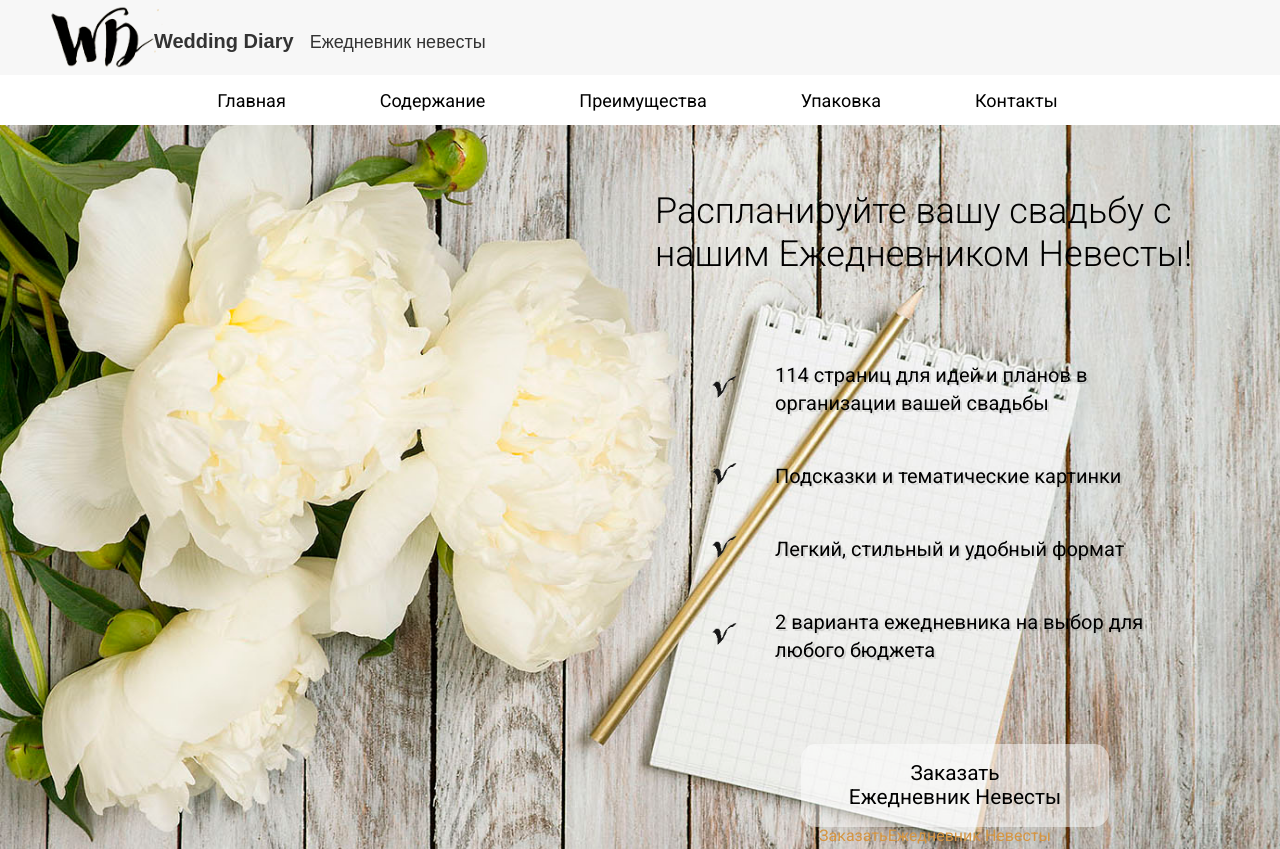
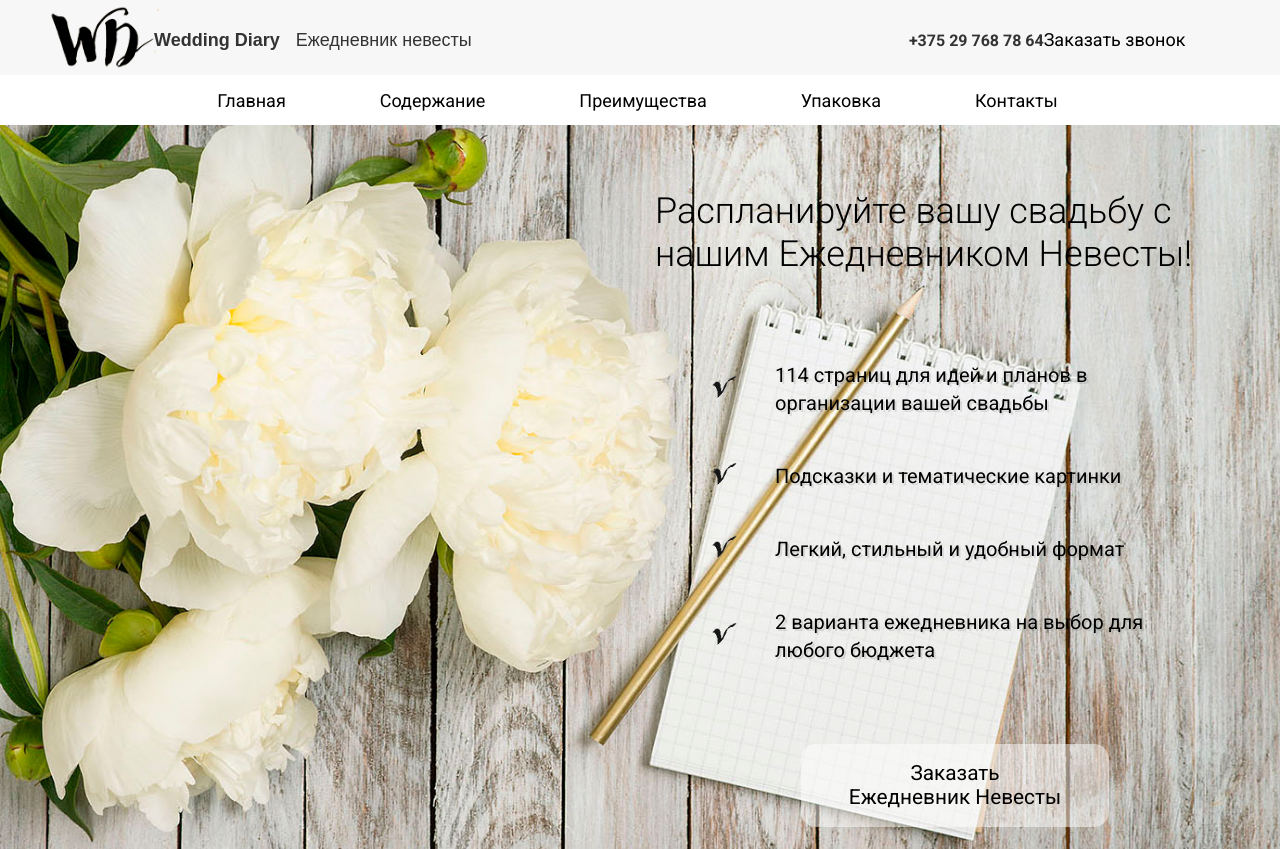
Before and after one commit to elenamargayova/plannerforyou, a website: page app/index.html in a window 1280 px wide. Shown: the top 849 px of the page. Drawn offline with Linux system fonts and the light colour scheme.

Commit message:
header styling in progress

```diff
--- a/app/assets/styles/modules/_site-header.css
+++ b/app/assets/styles/modules/_site-header.css
@@ -18,9 +18,18 @@
     }
   }
   &--logo {
-    width: 70%;
+    width: 85%;
     height: 100%;
     display: inline-block;
+    @mixin atSmaller {
+      width: 50%;
+    }
+    @mixin atMedium {
+      width: 70%;
+    }
+    @mixin atLarger {
+      width: 65%;
+    }
   }
   &--logo-img {
     display: inline-block;
@@ -46,9 +55,12 @@
   }
   &--logo-info {
     display: inline-block;
-  margin: 15px 0px 0px 100px;
+    margin: 8px 0px 0px 80px;
+    @mixin atSmaller {
+      margin: 8px 0px 0px 80px;
+    }
     @mixin atSmall {
-      margin: 15px 0px 0px 100px;
+      margin: 8px 0px 0px 100px;
     }
     @mixin atMedium {
       margin: 30px 0px 0px 150px;
@@ -60,11 +72,25 @@
       margin-right: 16px;
       font-weight: bold;
       font-family: 'Arial', serif;
-      font-size: 20px;
+      font-size: 18px;
+      display: block;
+      @mixin atMedium {
+        display: inline-block;
+        margin-right: 16px;
+        font-weight: bold;
+        font-family: 'Arial', serif;
+        font-size: 18px;
+      }
     }
     .rus {
       font-family: Arial, serif;
-      font-size: 18px;
+      font-size: 16px;
+      display: block;
+      @mixin atMedium {
+        display: inline-block;
+        font-family: Arial, serif;
+        font-size: 18px;
+      }
     }
   }
   &__logo {
@@ -197,7 +223,7 @@
       display: inline-block;
       span {
         font-weight: bolder;
-        margin-right: 25px;
+        /*margin-right: 25px;*/
       }
       a {
         color: #000;
@@ -209,6 +235,12 @@
       transform: scale(1);
       background-color: $LightGrey;
     }
+    @mixin atLarge {
+      width:28%;
+    }
+    @mixin atLarger {
+      width:33%;
+    }
     &--is-visible {
       opacity: 1;
       z-index: 1;
--- a/app/index.html
+++ b/app/index.html
@@ -28,9 +28,9 @@
         <div class="site-header__menu-icon__middle"></div>
       </div>
 
-      <!--<div class="site-header__contacts-content">
-          <span>+375 29 768 78 64</span><a href="#" class="btn open-modal">Заказать звонок</a>
-      </div>-->
+      <div class="site-header__contacts-content">
+          <span>+375 29 768 78 64</span><a href="#" class="open-modal">Заказать звонок</a>
+      </div>
     </div>
     <div class="wrapper wrapper--bg-White">
       <div class="site-header__menu-content ">
@@ -63,7 +63,6 @@
           <li>2 варианта ежедневника на выбор для любого бюджета</li>
         </ul>
         <p><a href="#" class="btn btn--white btn--large open-modal">Заказать<span>Ежедневник Невесты</span></a></p>
-          <p><a href="callback.php">Заказать<span>Ежедневник Невесты</span></a></p>
       </div>
     </div>
   </div>
--- a/app/temp/styles/styles.css
+++ b/app/temp/styles/styles.css
@@ -1851,9 +1851,30 @@ Instead edit gulp/templates/sprite*/
   }
 
 .site-header--logo {
-    width: 70%;
+    width: 85%;
     height: 100%;
     display: inline-block;
+  }
+
+@media (min-width: 525px) {
+
+.site-header--logo {
+      width: 50%
+  }
+  }
+
+@media (min-width: 800px) {
+
+.site-header--logo {
+      width: 70%
+  }
+  }
+
+@media (min-width: 1100px) {
+
+.site-header--logo {
+      width: 65%
+  }
   }
 
 .site-header--logo-img {
@@ -1894,13 +1915,20 @@ Instead edit gulp/templates/sprite*/
 
 .site-header--logo-info {
     display: inline-block;
-  margin: 15px 0px 0px 100px;
-  }
-
-@media (min-width: 640px) {
+    margin: 8px 0px 0px 80px;
+  }
+
+@media (min-width: 525px) {
 
 .site-header--logo-info {
-      margin: 15px 0px 0px 100px
+      margin: 8px 0px 0px 80px
+  }
+  }
+
+@media (min-width: 640px) {
+
+.site-header--logo-info {
+      margin: 8px 0px 0px 100px
   }
   }
 
@@ -1922,13 +1950,35 @@ Instead edit gulp/templates/sprite*/
       margin-right: 16px;
       font-weight: bold;
       font-family: 'Arial', serif;
-      font-size: 20px;
-    }
+      font-size: 18px;
+      display: block;
+    }
+
+@media (min-width: 800px) {
+
+.site-header--logo-info .eng {
+        display: inline-block;
+        margin-right: 16px;
+        font-weight: bold;
+        font-family: 'Arial', serif;
+        font-size: 18px
+    }
+  }
 
 .site-header--logo-info .rus {
       font-family: Arial, serif;
-      font-size: 18px;
-    }
+      font-size: 16px;
+      display: block;
+    }
+
+@media (min-width: 800px) {
+
+.site-header--logo-info .rus {
+        display: inline-block;
+        font-family: Arial, serif;
+        font-size: 18px
+    }
+  }
 
 .site-header__logo {
     position: absolute;
@@ -2133,12 +2183,26 @@ Instead edit gulp/templates/sprite*/
   }
       .site-header__contacts-content span {
         font-weight: bolder;
-        margin-right: 25px;
+        /*margin-right: 25px;*/
       }
       .site-header__contacts-content a {
         color: #000;
         font-size: 18px;
       }
+  }
+
+@media (min-width: 1010px) {
+
+.site-header__contacts-content {
+      width:28%
+  }
+  }
+
+@media (min-width: 1100px) {
+
+.site-header__contacts-content {
+      width:33%
+  }
   }
 
 .site-header__contacts-content--is-visible {
```
